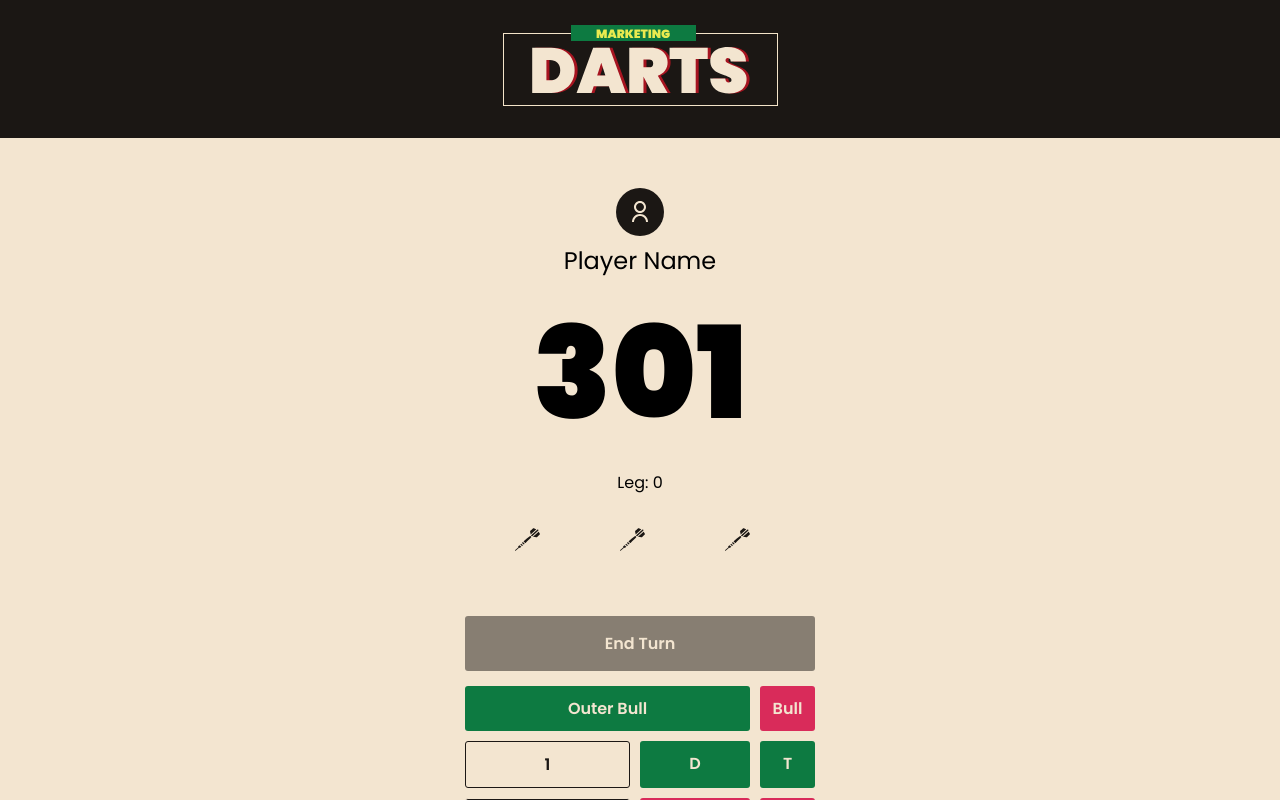
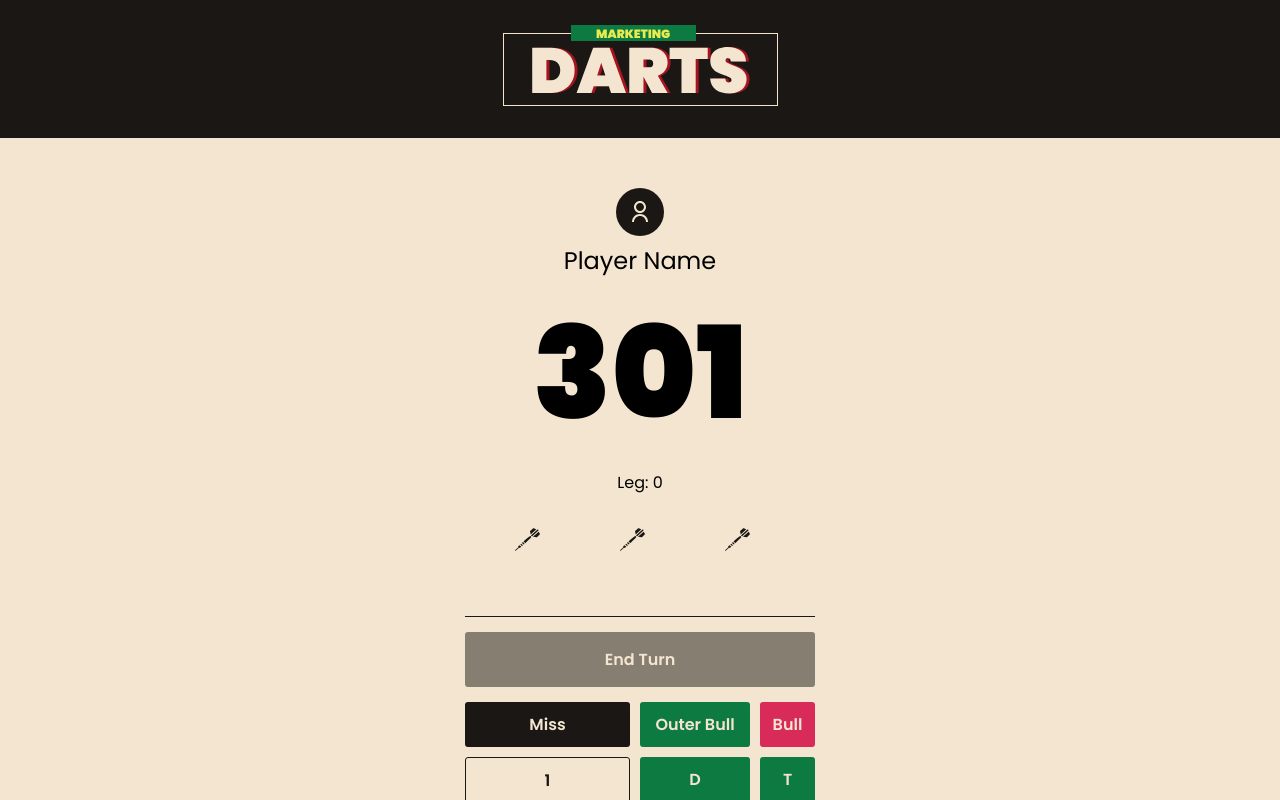
Before and after one commit to brandonaldred/darts, a Next.js app: page /01/301 in a window 1280 px wide. Shown: the top 800 px of the page. Built offline with nearby package versions, Linux system fonts and the light colour scheme.

Commit message:
adding a miss button

```diff
--- a/app/01/[game]/page.jsx
+++ b/app/01/[game]/page.jsx
@@ -34,6 +34,7 @@ export default function Oh1() {
                 <PlayerScore score={score} darts={darts} leg={leg}/>
                 <button onClick={endTurn} className={`${styles['end-turn']} ${darts.length > 2 ? styles.active :  styles.disabled }`}>End Turn</button>
                 <div className={styles['dart-board']}>
+                    <p className={styles['miss']} onClick={()=> {addDart(0)}}>Miss</p>
                     <p className={styles['outer-bull']} onClick={()=> {addDart(25)}}>Outer Bull</p>
                     <p onClick={()=> {addDart(50)}}>Bull</p>
                     { content.map((n) => {
--- a/app/01/[game]/page.module.css
+++ b/app/01/[game]/page.module.css
@@ -4,9 +4,8 @@
     gap: 10px;
 }
 
-.outer-bull {
-    grid-column-start: 1;
-    grid-column-end: 3;
+.miss {
+    background-color: var(--black);
 }
 
 .dart-board p {
--- a/app/components/playerscore/page.module.css
+++ b/app/components/playerscore/page.module.css
@@ -1,6 +1,12 @@
 .player-score {
     padding: 25px;
     text-align: center;
+    position: sticky;
+    top: 0;
+    background-color: var(--white);
+    z-index: 99;
+    border-bottom: 1px solid var(--black);
+    margin-bottom: 15px;
 }
 
 .darts {
```
